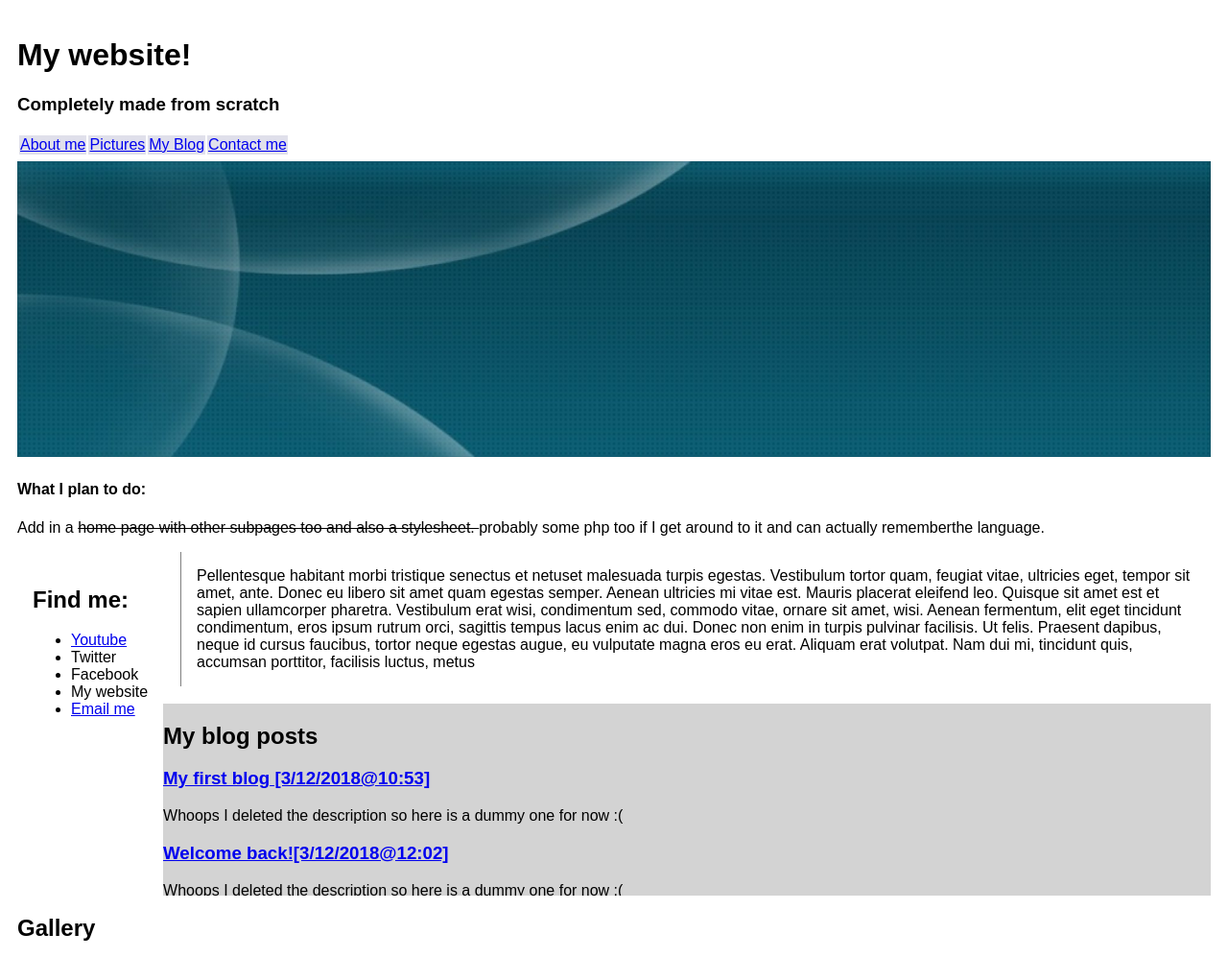
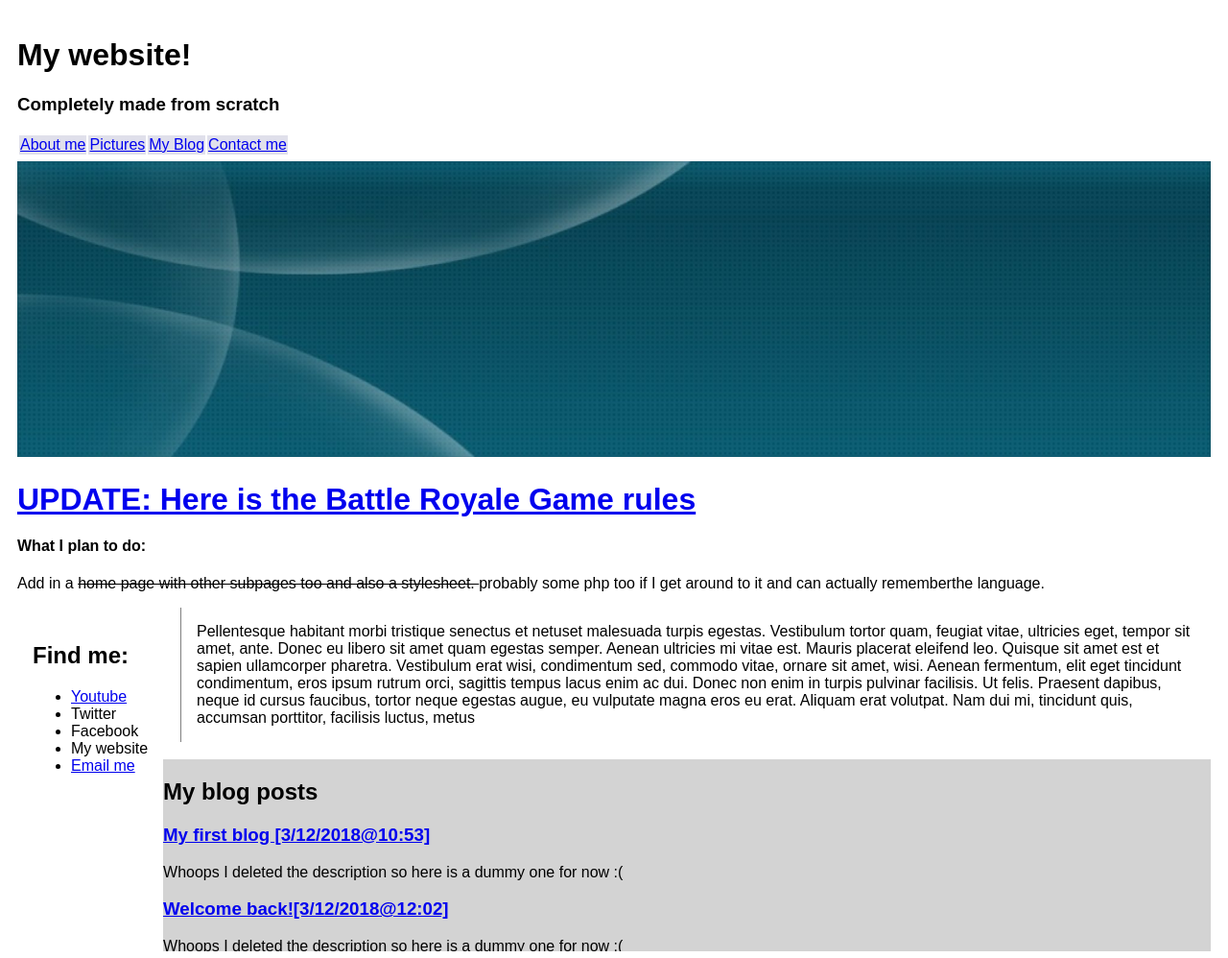
Before and after one commit to Flashstorm555/pets2, a plain HTML site: page index.html in a window 1280 px wide. Shown: the top 998 px of the page at 96% size. Drawn offline with Linux system fonts and the light colour scheme.

Commit message:
Update index.html

```diff
--- a/index.html
+++ b/index.html
@@ -27,6 +27,7 @@
   </header>
 
   <body>
+    <h1><a href="battle-royale.html">UPDATE: Here is the Battle Royale Game rules</a></h1>
     <div id="Plan_todo"><h4>What I plan to do:</h4>
     <p>Add in a <del>home page with other subpages too and also a stylesheet.
     </del> probably some php too if I get around to it and can actually
```
